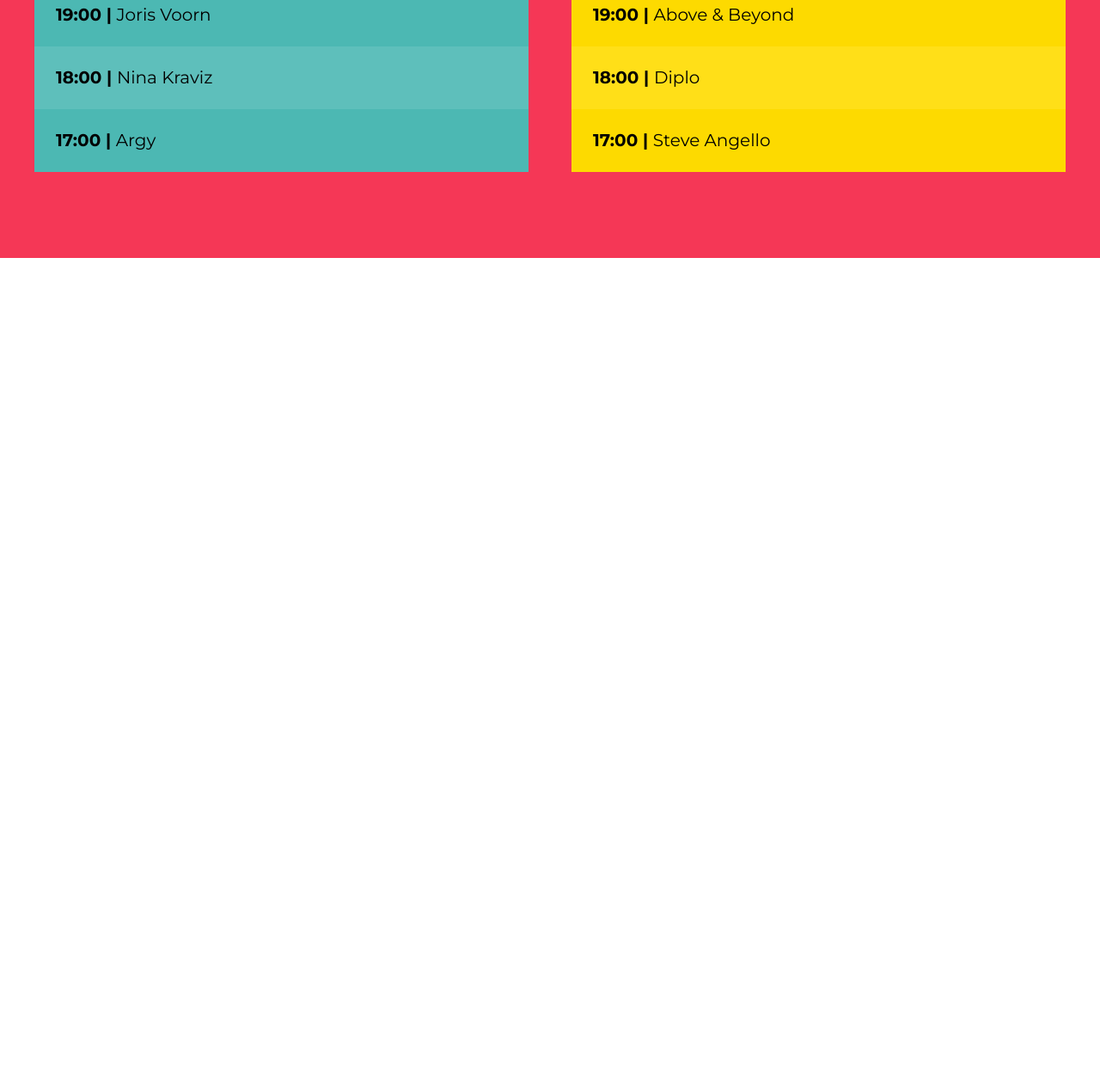
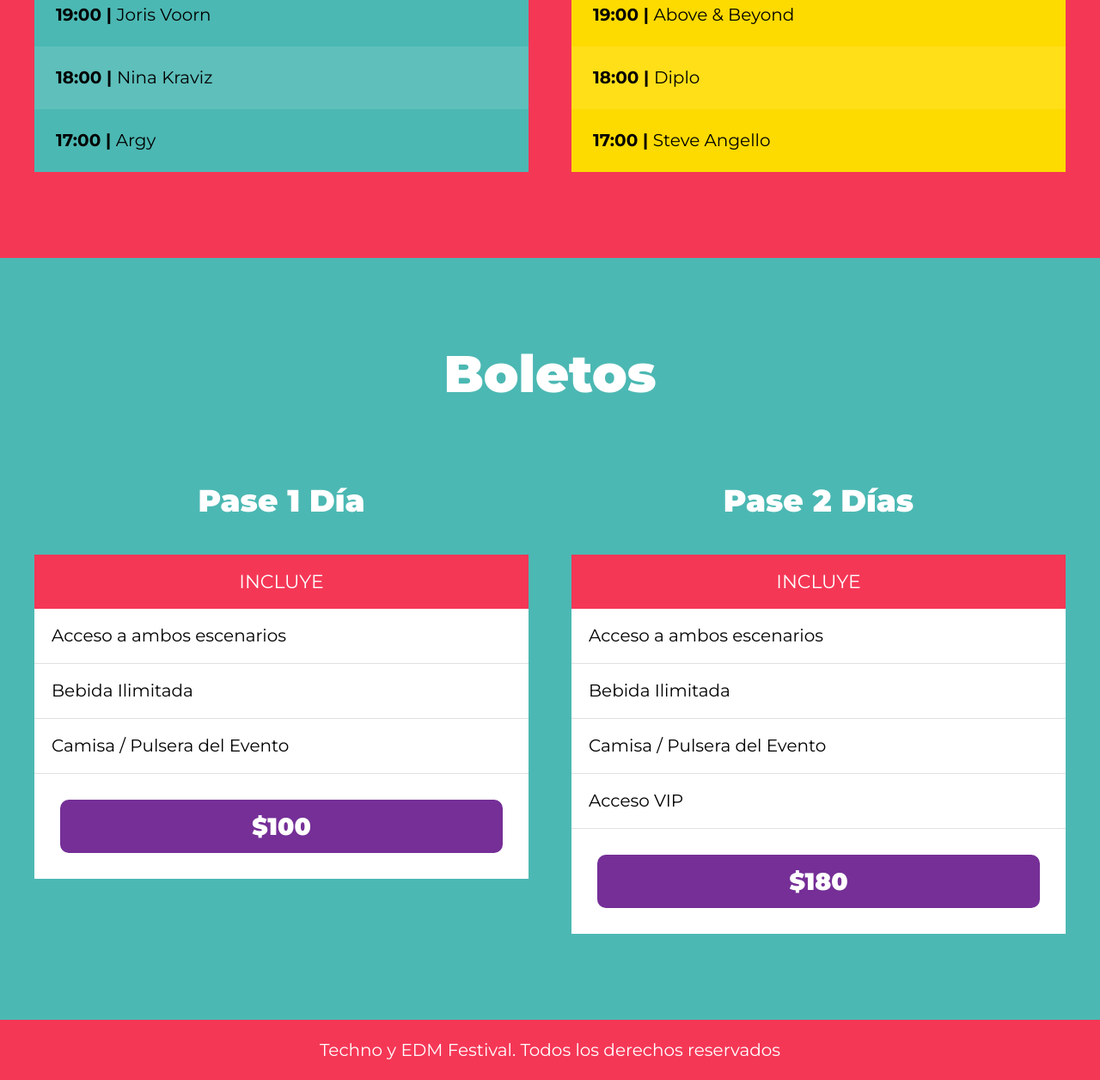
Before and after one commit to gbarazzutti/festivalmusica, a website: page index.html in a window 1280 px wide. Shown: the part 2634-3890 px from the top of the page at 86% size. Before the commit the page ends 2934 px from the top, so only its background shows below. Drawn offline with Linux system fonts and the light colour scheme.

Commit message:
add boleto section with pricing details and enhance footer styles

```diff
--- a/gulpfile.js
+++ b/gulpfile.js
@@ -5,11 +5,9 @@ import gulpSass from 'gulp-sass'
 const sass = gulpSass(dartSass)
 
 export function css(done){
-    src('src/scss/app.scss')
-        .pipe(sass({
-            includePaths: ['src/scss']
-        }).on('error', sass.logError))
-        .pipe(dest('build/css'))
+    src('src/scss/app.scss', {sourcemaps: true})
+        .pipe(sass().on('error', sass.logError))
+        .pipe(dest('build/css'), {sourcemaps: true})
     done()
 }
 
--- a/index.html
+++ b/index.html
@@ -162,6 +162,51 @@
         </div> <!--.escenarios-contenedor -->
 
     </section>
+
+    <section id="boletos" class="contenedor-boletos">
+        <h3>Boletos</h3>
+
+        <div class="boletos">
+            <div class="pase">
+                <p class="pase-nombre">Pase 1 Día</p>
+                <header class="pase-header">
+                    <p>Incluye</p>
+                </header>
+                <div class="pase-body">
+                    <ul>
+                        <li>Acceso a ambos escenarios</li>
+                        <li>Bebida Ilimitada</li>
+                        <li>Camisa / Pulsera del Evento</li>
+                    </ul>
+                </div>
+                <footer class="pase-footer">
+                    <p>$100</p>
+                </footer>
+            </div>
+            <div class="pase">
+                <p class="pase-nombre">Pase 2 Días</p>
+                <header class="pase-header">
+                    <p>Incluye</p>
+                </header>
+                <div class="pase-body">
+                    <ul>
+                        <li>Acceso a ambos escenarios</li>
+                        <li>Bebida Ilimitada</li>
+                        <li>Camisa / Pulsera del Evento</li>
+                        <li>Acceso VIP</li>
+                    </ul>
+                </div>
+                <footer class="pase-footer">
+                    <p>$180</p>
+                </footer>
+            </div>
+        </div>
+    </section>
+    <footer class="footer">
+        <p>
+            Techno y EDM Festival. Todos los derechos reservados
+        </p>
+    </footer>
 </body>
 
 </html>
--- /dev/null
+++ b/src/scss/layout/_boletos.scss
@@ -0,0 +1,78 @@
+@use 'base/variables' as v;
+@use 'base/mixins' as m;
+
+.contenedor-boletos{
+    background-color: v.$verde;
+
+    h3{
+        color: v.$blanco;
+    }
+
+    .boletos{
+        @include m.contenedor;
+        @include m.tablet{
+            @include m.grid(2);
+        }
+    }
+}
+
+.pase{
+    transition: transform .3s ease-in-out;
+    &:hover{
+        transform: scale(1.1);
+    }
+    &-nombre{
+        font-size: 3.6rem;
+        font-weight: 900;
+        text-align: center;
+        color: v.$blanco;
+    }
+
+    &-header,
+    &-footer{
+        padding: .5rem;
+        p{
+            text-align: center;
+            color: v.$blanco;
+            margin: 0;
+        }
+    }
+
+    &-header{
+        background-color: v.$rosa;
+        p{
+            text-transform: uppercase;
+            font-size: 2.2rem;
+            padding: 1rem 0;
+        }
+    }
+
+    &-body{
+        background-color: v.$blanco;
+        ul{
+            @include m.resetear-lista;
+            li{
+                padding: 2rem;
+                border-bottom: 1px solid #e1e1e1;
+            }
+        }
+    }
+
+    &-footer{
+        background-color: v.$blanco;
+        padding: 3rem;
+
+        p{
+            font-size: 2.8rem;
+            font-weight: 900;
+            background-color: v.$morado;
+            padding: 1rem 0;
+            border-radius: 1rem;
+            cursor: pointer;
+            transition: background-color .3s ease-in-out;
+            &:hover{
+                background-color: darken(v.$morado, 20);
+            }
+        }
+    }
+}
--- /dev/null
+++ b/src/scss/layout/_footer.scss
@@ -0,0 +1,12 @@
+@use 'base/variables' as v;
+
+.footer{
+ background-color: v.$rosa;
+ padding: 2rem 0;
+
+    p{
+        color: v.$blanco;
+        text-align: center;
+        margin: 0;
+    }
+}
--- a/src/scss/layout/_index.scss
+++ b/src/scss/layout/_index.scss
@@ -2,3 +2,5 @@
 @forward 'video';
 @forward 'festival';
 @forward 'lineup';
+@forward 'boletos';
+@forward 'footer';
```
Also changed, not shown: build/css/app.css, 1 other file. Lines whose indentation alone changed are shown as unchanged.
